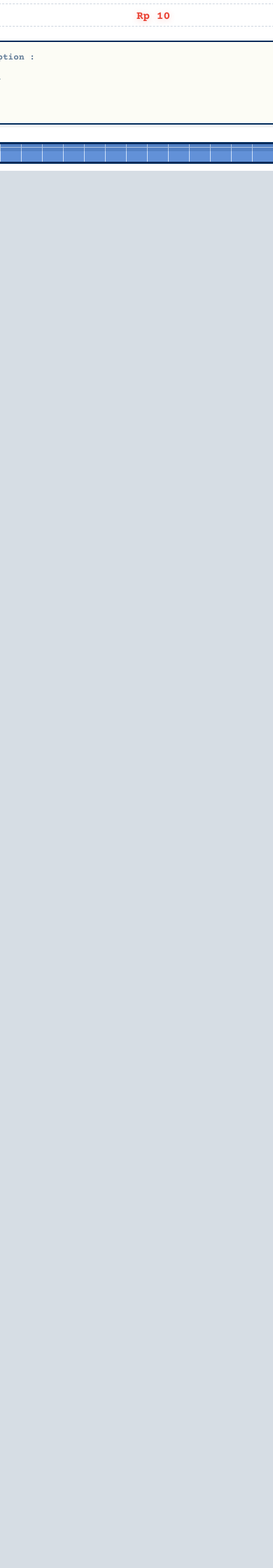
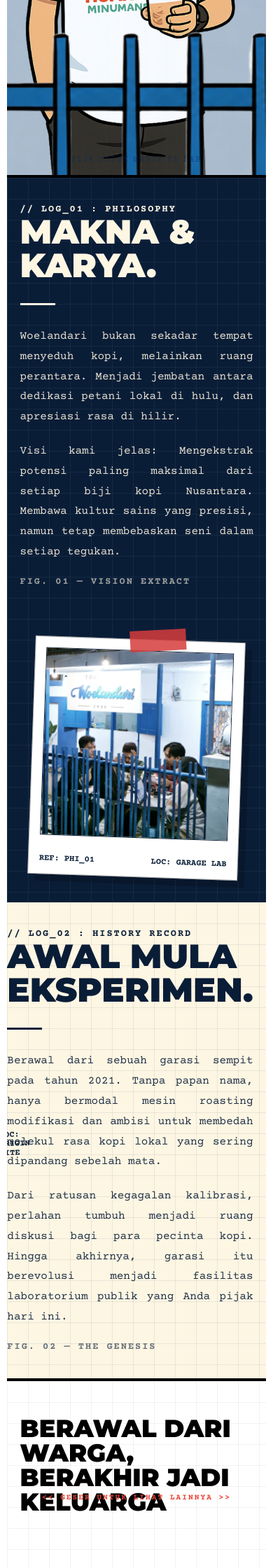
Before and after one commit to AufaDwiash/woelandari_coffeshop, a PHP site: page / in a window 390 px wide. Shown: the part 600-2840 px from the top of the page at 70% size. Before the commit the page ends 844 px from the top, so only its background shows below. Run offline with PHP 8.4, Linux system fonts and the light colour scheme; tables that the repository leaves empty or names only in its code hold one stand-in row (values such as "Sample post"); grey boxes marked "Sample" are stand-in pictures.

Commit message:
sembarang

```diff
--- a/about.php
+++ b/about.php
@@ -1,18 +1,5 @@
-<?php // about.php ?>
-<!DOCTYPE html>
-<html lang="id">
-<head>
-    <meta charset="UTF-8">
-    <meta name="viewport" content="width=device-width, initial-scale=1.0">
-    <title>About - Woelandari Coffee Lab</title>
-    <!-- Import Font yang dipakai di CSS -->
-    <link rel="preconnect" href="https://fonts.googleapis.com">
-    <link href="https://fonts.googleapis.com/css2?family=Courier+Prime:wght@400;700&family=Montserrat:wght@700;900&family=Special+Elite&display=swap" rel="stylesheet">
-    <link rel="stylesheet" href="assets/css/about_style.css?v=<?php echo time(); ?>">
-</head>
-<body>
+<?php // about.php - VERSI BERSIH TANPA TAG HTML/BODY ?>
 
-<!-- SECTION 1: NAVY -->
 <section class="section-navy">
     <div class="dossier-split">
         <div class="split-col text-col">
@@ -36,7 +23,6 @@
         <div class="split-col image-col">
             <div class="pinned-photo tilt-right anim-photo-right">
                 <div class="red-tape"></div>
-                <!-- Ganti src sesuai path foto asli -->
                 <img src="assets/images/gambar-mentahan/about1.jpg" alt="Lab Setup Woelandari">
                 <div class="photo-meta">
                     <span>REF: PHI_01</span>
@@ -47,7 +33,6 @@
     </div>
 </section>
 
-<!-- SECTION 2: CREAM -->
 <section class="section-cream">
     <div class="dossier-split" style="flex-direction: row-reverse;">
         <div class="split-col text-col">
@@ -82,7 +67,6 @@
     </div>
 </section>
 
-<!-- JS: Scroll Animation Trigger -->
 <script>
 document.addEventListener("DOMContentLoaded", () => {
     const observer = new IntersectionObserver((entries) => {
@@ -99,5 +83,3 @@
     });
 });
 </script>
-</body>
-</html>
--- a/assets/css/about_style.css
+++ b/assets/css/about_style.css
@@ -1,5 +1,3 @@
-@import url('https://fonts.googleapis.com/css2?family=Courier+Prime:wght@400;700&family=Montserrat:wght@700;900&family=Special+Elite&display=swap');
-
 :root {
     --ink-navy: #0A1D37;
     --paper-cream: #FDF6E3;
@@ -14,7 +12,7 @@
     box-sizing: border-box;
 }
 
-body {
+#about {
     font-family: 'Courier Prime', monospace;
     overflow-x: hidden;
     background-color: var(--paper-cream);
@@ -66,7 +64,6 @@
         linear-gradient(var(--grid-dark) 1px, transparent 1px),
         linear-gradient(90deg, var(--grid-dark) 1px, transparent 1px);
     background-size: 30px 30px;
-    border-top: 4px solid var(--ink-navy);
 }
 
 /* Utility Colors untuk Teks & Garis */
--- a/assets/css/community_style.css
+++ b/assets/css/community_style.css
@@ -1,147 +1,200 @@
+@import url('https://fonts.googleapis.com/css2?family=Montserrat:wght@400;700;900&family=Courier+Prime:wght@400;700&display=swap');
+
 :root {
     --bg-white: #FFFFFF;
-    --navy-blue: #0F172A; /* Warna Navy Gelap */
+    --navy-blue: #002B5B; /* Samakan dengan Home */
+    --accent-red: #EA4335; /* Samakan dengan Home */
+    --black: #000000;
     --grid-grey: rgba(0, 0, 0, 0.05);
     --grid-light: rgba(255, 255, 255, 0.05);
-    --text-dark: #2A1B18;
-    --text-white: #EFEBE0;
-    --accent: #D35400;
 }
 
-* { margin: 0; padding: 0; box-sizing: border-box; }
-
-body {
-    overflow-x: hidden;
-    background-color: var(--bg-white);
-}
-
-.tuku-style-section {
+#community-section {
     width: 100%;
-    min-height: 100vh;
+    height: 100vh;
     background-color: var(--bg-white);
     background-image:
         linear-gradient(var(--grid-grey) 1px, transparent 1px),
         linear-gradient(90deg, var(--grid-grey) 1px, transparent 1px);
     background-size: 30px 30px;
-    padding-top: 80px;
-    display: flex;
-    flex-direction: column;
-    transition: all 0.6s cubic-bezier(0.4, 0, 0.2, 1);
     position: relative;
+    overflow: hidden;
+    transition: background-color 0.6s cubic-bezier(0.4, 0, 0.2, 1);
 }
 
-.tuku-style-section:hover {
+/* Background hanya berubah jadi Navy jika ada .person-card yang di-hover */
+#community-section:has(.person-card:hover) {
     background-color: var(--navy-blue);
     background-image:
         linear-gradient(var(--grid-light) 1px, transparent 1px),
         linear-gradient(90deg, var(--grid-light) 1px, transparent 1px);
 }
 
-.header-container {
+/* =========================================
+   HEADER (JUDUL KIRI & HINT TENGAH)
+========================================= */
+.header-overlay {
+    position: absolute;
+    top: 50px;
+    left: 0;
+    width: 100%;
     padding: 0 5%;
-    margin-bottom: 30px;
+    z-index: 10;
+    pointer-events: none;
 }
 
 .main-title {
     font-family: 'Montserrat', sans-serif;
     font-weight: 900;
-    font-size: 2.5rem;
-    line-height: 1.1;
-    color: var(--text-dark);
+    font-size: 3.5rem;
+    line-height: 1;
+    text-transform: uppercase;
+    color: var(--black);
     transition: color 0.6s;
 }
 
 .scroll-hint {
     font-family: 'Courier Prime', monospace;
-    font-size: 0.8rem;
-    color: var(--accent);
-    margin-top: 15px;
+    font-size: 0.9rem;
+    font-weight: bold;
+    color: var(--accent-red);
     letter-spacing: 2px;
+    position: absolute;
+    top: 130px;
+    left: 50%;
+    transform: translateX(-50%);
 }
 
-.tuku-style-section:hover .main-title { color: var(--text-white); }
-
-.horizontal-scroll-wrapper {
-    width: 100%;
-    overflow-x: auto;
-    padding: 0 5%;
-    scrollbar-width: none;
+#community-section:has(.person-card:hover) .main-title {
+    color: var(--bg-white);
 }
 
-.horizontal-scroll-wrapper::-webkit-scrollbar { display: none; }
+/* =========================================
+   AREA SCROLL FOTO (ANTI MENUMPUK)
+========================================= */
+.horizontal-scroll-wrapper {
+    position: absolute;
+    bottom: 0;
+    left: 0;
+    width: 100%;
+    height: 100%;
+    overflow-x: auto;
+    overflow-y: hidden;
+    scrollbar-width: none; /* Firefox */
+    z-index: 5;
+}
+.horizontal-scroll-wrapper::-webkit-scrollbar { display: none; } /* Chrome/Safari */
 
 .people-strip {
     display: flex;
-    gap: 40px;
-    width: max-content;
-    align-items: flex-end;
-    padding-bottom: 100px;
+    flex-wrap: nowrap; /* MEMAKSA ELEMEN TETAP DALAM 1 BARIS */
+    width: max-content; /* MEMAKSA WADAH MEMANJANG SESUAI ISI FOTO */
+    height: 100%;
+    align-items: flex-end; /* Semua kaki menapak di garis bawah layar */
+    padding-left: 5vw;
+    gap: -10px; /* Jarak rapat, bisa diubah jika kurang rapat/renggang */
 }
 
-/* --- KARTU ORANG --- */
-.person-card {
-    position: relative;
-    width: 350px;
+.scroll-spacer {
+    width: 15vw; /* Ruang kosong ekstra di kanan saat di-scroll mentok */
     flex-shrink: 0;
 }
 
+/* =========================================
+   KARTU & FOTO KARAKTER
+========================================= */
+.person-card {
+    flex: 0 0 auto; /* Kunci ukuran, tidak boleh mengecil/membesar */
+    height: 70vh; /* Tinggi seragam agar tidak berantakan */
+    position: relative;
+    cursor: pointer;
+}
+
 .person-img {
-    width: 100%;
-    height: auto;
+    height: 100%;
+    width: auto; /* Lebar menyesuaikan tinggi (aspect ratio terjaga) */
+    object-fit: contain;
+    filter: grayscale(100%);
+    transition: all 0.4s ease;
+    position: relative;
+    z-index: 2;
     display: block;
-    filter: grayscale(100%);
-    transition: all 0.5s ease;
-    z-index: 2;
+}
+
+/* EFEK HOVER: Warna nyala & Garis putih (TIDAK TERANGKAT) */
+.person-card:hover .person-img {
+    filter:
+        grayscale(0%)
+        drop-shadow(4px 0px 0px #FFF)
+        drop-shadow(-4px 0px 0px #FFF)
+        drop-shadow(0px 4px 0px #FFF)
+        drop-shadow(0px -4px 0px #FFF);
+    z-index: 10;
+}
+
+/* =========================================
+   KOTAK LABEL NAMA BRUTALIST
+========================================= */
+.person-info {
+    position: absolute;
+    bottom: 50%; /* Muncul tepat di area dada/perut karakter */
+    left: 50%;
+    transform: translateX(-50%) translateY(20px);
+    opacity: 0;
+    transition: opacity 0.3s ease, transform 0.3s ease;
+    pointer-events: none;
+    z-index: 20;
+    width: max-content;
+}
+
+.person-card:hover .person-info {
+    opacity: 1;
+    transform: translateX(-50%) translateY(0);
+}
+
+/* Gaya Kotak Brutalist ala Home */
+.brutalist-badge {
+    background-color: var(--bg-white);
+    border: 2px solid var(--black);
+    padding: 10px 20px;
+    box-shadow: 6px 6px 0 var(--accent-red); /* Bayangan merah */
+    text-align: center;
     position: relative;
 }
 
-.tuku-style-section:hover .person-img {
-    filter: grayscale(0%);
+/* Segitiga Penunjuk ke Bawah */
+.brutalist-badge::after {
+    content: '';
+    position: absolute;
+    bottom: -12px;
+    left: 50%;
+    transform: translateX(-50%);
+    border-width: 12px 12px 0;
+    border-style: solid;
+    border-color: var(--black) transparent transparent transparent;
 }
 
-/* Garis tepi putih (stroke) ala Tuku saat hover foto */
-.person-card:hover .person-img {
-    filter:
-        drop-shadow(5px 0px 0px #FFF)
-        drop-shadow(-5px 0px 0px #FFF)
-        drop-shadow(0px 5px 0px #FFF)
-        drop-shadow(0px -5px 0px #FFF);
-    transform: translateY(-20px) scale(1.05);
-    z-index: 10;
+.brutalist-badge .role {
+    display: block;
+    font-family: 'Courier Prime', monospace;
+    font-size: 0.75rem;
+    font-weight: 700;
+    color: var(--black);
+    margin-bottom: 4px;
+    letter-spacing: 1px;
 }
 
-/* --- INFO POPUP (Orang ini di bagian apa) --- */
-.person-info {
-    position: absolute;
-    bottom: -60px;
-    left: 0;
-    width: 100%;
-    opacity: 0;
-    transform: translateY(20px);
-    transition: all 0.4s ease;
-    text-align: center;
-    pointer-events: none; /* Agar tidak mengganggu kursor */
+.brutalist-badge .name {
+    display: block;
+    font-family: 'Montserrat', sans-serif; /* FONT LEBIH JELAS */
+    font-size: 1.3rem;
+    font-weight: 900;
+    color: var(--black);
 }
 
-/* Munculkan info saat foto di-hover */
-.person-card:hover .person-info {
-    opacity: 1;
-    transform: translateY(0);
+/* Responsif Layar HP */
+@media (max-width: 768px) {
+    .main-title { font-size: 2.2rem; }
+    .scroll-hint { top: 110px; font-size: 0.7rem; width: 100%; text-align: center; }
+    .person-card { height: 60vh; }
 }
-
-.role-tag {
-    font-family: 'Courier Prime', monospace;
-    background: var(--accent);
-    color: white;
-    padding: 4px 12px;
-    font-size: 0.75rem;
-    font-weight: bold;
-}
-
-.name-tag {
-    font-family: 'Special Elite', cursive;
-    font-size: 1.5rem;
-    color: #FFF;
-    margin-top: 10px;
-    text-shadow: 2px 2px 0px var(--navy-blue);
-}
--- a/assets/css/home_style.css
+++ b/assets/css/home_style.css
@@ -1,5 +1,3 @@
-@import url('https://fonts.googleapis.com/css2?family=Montserrat:wght@400;700&family=Special+Elite&family=Caveat:wght@700&display=swap');
-
 :root {
     --navy: #002B5B;
     --red: #EA4335;
@@ -11,20 +9,22 @@
 
 * { margin: 0; padding: 0; box-sizing: border-box; }
 
-body {
+/* GANTI BODY MENJADI #home */
+#home {
     font-family: 'Montserrat', sans-serif;
     background-color: var(--cream);
     background-image: linear-gradient(var(--grid-color) 1px, transparent 1px),
                       linear-gradient(90deg, var(--grid-color) 1px, transparent 1px);
     background-size: 40px 40px;
-    overflow: hidden;
     height: 100vh;
-    width: 100vw;
+    width: 100%; /* Ganti 100vw jadi 100% agar tidak lari ke kiri */
+    overflow: hidden; /* Mengunci karakter di home saja */
+    position: relative;
 }
 
 .interactive-scene {
     position: relative;
-    width: 100vw;
+    width: 100%; /* Ganti 100vw jadi 100% */
     height: 100vh;
     display: flex;
     justify-content: center;
@@ -45,7 +45,6 @@
 .layer-bg { z-index: 1; }
 .layer-pagar { z-index: 10; }
 
-/* GRUP KARAKTER */
 .character-group {
     position: absolute;
     bottom: 0%;
@@ -56,10 +55,9 @@
     flex-direction: column;
     align-items: center;
     pointer-events: none;
-    will-change: transform; /* Optimasi hardware acceleration */
+    will-change: transform;
 }
 
-/* Aktif hanya saat mouse keluar layar */
 .character-group.smooth-reset {
     transition: transform 0.4s cubic-bezier(0.25, 1, 0.5, 1);
 }
@@ -70,7 +68,6 @@
     object-fit: contain;
 }
 
-/* DIALOG BRUTALIST */
 .lab-note {
     background: var(--white);
     color: var(--black);
--- a/assets/css/menu_style.css
+++ b/assets/css/menu_style.css
@@ -13,7 +13,7 @@
 /* Menjaga layar tidak geser saat pindah menu */
 html { overflow-y: scroll; }
 
-body {
+#menu {
     position: relative;
     font-family: 'Courier Prime', monospace;
     background-color: var(--bg-color);
--- a/community.php
+++ b/community.php
@@ -1,20 +1,11 @@
-<?php include "config/koneksi.php"; ?>
+<?php
+// Pastikan koneksi sudah benar
+include "config/koneksi.php";
+?>
 
-<!DOCTYPE html>
-<html lang="id">
-<head>
-    <meta charset="UTF-8">
-    <meta name="viewport" content="width=device-width, initial-scale=1.0">
-    <title>The Collective - Woelandari</title>
+<section id="community-section" class="tuku-style-section">
 
-    <link href="https://fonts.googleapis.com/css2?family=Special+Elite&family=Courier+Prime:wght@400;700&family=Montserrat:wght@700;900&display=swap" rel="stylesheet">
-    <link rel="stylesheet" href="assets/css/community_style.css">
-</head>
-<body>
-
-    <section class="tuku-style-section">
-
-        <div class="header-container">
+    <div class="header-overlay">
         <h2 class="main-title">BERAWAL DARI WARGA,<br>BERAKHIR JADI KELUARGA</h2>
         <p class="scroll-hint"> << GESER UNTUK LIHAT LAINNYA >> </p>
     </div>
@@ -31,8 +22,10 @@
                     <img src="assets/images/community/<?php echo $row['image']; ?>" alt="<?php echo $row['name']; ?>" class="person-img">
 
                     <div class="person-info">
-                            <span class="role-tag">// <?php echo strtoupper($row['role']); ?></span>
-                            <h3 class="name-tag"><?php echo $row['name']; ?></h3>
+                        <div class="brutalist-badge">
+                            <span class="role"><?php echo strtoupper($row['role']); ?></span>
+                            <span class="name"><?php echo $row['name']; ?></span>
+                        </div>
                     </div>
                 </div>
             <?php
@@ -40,10 +33,7 @@
             endif;
             ?>
 
+            <div class="scroll-spacer"></div>
         </div>
     </div>
-
 </section>
-
-</body>
-</html>
--- a/home.php
+++ b/home.php
@@ -1,14 +1,5 @@
-<!DOCTYPE html>
-<html lang="id">
-<head>
-    <meta charset="UTF-8">
-    <meta name="viewport" content="width=device-width, initial-scale=1.0">
-    <title>Woelandari Coffee Lab</title>
-    <link rel="stylesheet" href="assets/css/home_style.css?v=<?php echo time(); ?>">
-</head>
-<body>
-
-    <div class="interactive-scene" id="scene" onclick="window.location.href='menu.php'">
+<section id="home">
+<div class="interactive-scene" id="scene" onclick="document.getElementById('about').scrollIntoView({behavior: 'smooth'})">
 
     <img src="assets/images/background/layer1.png" class="layer layer-bg">
 
@@ -21,10 +12,12 @@
 
     <img src="assets/images/background/layer2.png" class="layer layer-pagar">
 
-        <div class="click-hint">KLIK DI MANA SAJA UNTUK MASUK</div>
+    <div class="click-hint">KLIK UNTUK MASUK KE LAB</div>
 </div>
 
 <script>
+    // Bungkus script dengan fungsi agar tidak bentrok dengan script halaman lain
+    (function() {
         const scene = document.getElementById('scene');
         const charGroup = document.getElementById('characterGroup');
         const charImg = document.getElementById('charImg');
@@ -37,7 +30,6 @@
             kanan: 'assets/images/background/kanan.png'
         };
 
-        // PRELOAD: Agar tidak ada kedipan saat ganti pose
         Object.values(assets).forEach(src => {
             const img = new Image();
             img.src = src;
@@ -59,28 +51,18 @@
         }
 
         scene.addEventListener('mousemove', (e) => {
-            // Hapus transisi agar gerakan 1:1 tanpa delay
             charGroup.classList.remove('smooth-reset');
-
             const x = e.clientX;
             const width = window.innerWidth;
 
-            // Pergerakan karakter (sliding)
             const moveX = (x / width - 0.5) * 85;
             charGroup.style.transform = `translateX(calc(-50% + ${moveX}vw))`;
 
-            // DETEKSI ZONA (Sangat Agresif)
-            // Tengah dibuat sangat sempit (hanya 4% layar) agar cepat menoleh
             let newPose;
-            if (x < width * 0.48) {
-                newPose = "kiri";
-            } else if (x > width * 0.52) {
-                newPose = "kanan";
-            } else {
-                newPose = "depan";
-            }
+            if (x < width * 0.48) { newPose = "kiri"; }
+            else if (x > width * 0.52) { newPose = "kanan"; }
+            else { newPose = "depan"; }
 
-            // Ganti pose secara instan
             if (newPose !== currentPose) {
                 currentPose = newPose;
                 charImg.src = assets[currentPose];
@@ -93,7 +75,6 @@
                 }
             }
 
-            // LOGIKA INSTANT IDLE (150ms)
             clearTimeout(idleTimer);
             idleTimer = setTimeout(() => {
                 if (currentPose !== "depan") {
@@ -102,7 +83,7 @@
                     displayText.innerText = getRandomMsg();
                     bubble.classList.add('show');
                 }
-            }, 150); // Kecepatan respon berhenti
+            }, 150);
         });
 
         scene.addEventListener('mouseleave', () => {
@@ -113,6 +94,6 @@
             bubble.classList.remove('show');
             currentPose = "depan";
         });
+    })();
 </script>
-</body>
-</html>
+</section>
--- a/index.php
+++ b/index.php
@@ -1,23 +1,52 @@
 <!DOCTYPE html>
 <html lang="id">
 <head>
+    <meta charset="UTF-8">
+    <meta name="viewport" content="width=device-width, initial-scale=1.0">
+    <title>Woelandari Coffee Lab</title>
+
+    <link rel="preconnect" href="https://fonts.googleapis.com">
+    <link rel="preconnect" href="https://fonts.gstatic.com" crossorigin>
+    <link href="https://fonts.googleapis.com/css2?family=Caveat:wght@700&family=Courier+Prime:wght@400;700&family=Montserrat:wght@400;700;900&family=Special+Elite&display=swap" rel="stylesheet">
+
+    <link rel="stylesheet" href="assets/css/home_style.css?v=<?php echo time(); ?>">
+    <link rel="stylesheet" href="assets/css/about_style.css?v=<?php echo time(); ?>">
+    <link rel="stylesheet" href="assets/css/menu_style.css?v=<?php echo time(); ?>">
+    <link rel="stylesheet" href="assets/css/community_style.css?v=<?php echo time(); ?>">
+
     <style>
     html { scroll-behavior: smooth; }
+
+    /* Hanya targetkan pembungkus halaman utama */
+    .main-page {
+        border-bottom: 4px solid #000000; /* Garis hitam tegas */
+        position: relative;
+        display: block;
+        width: 100%;
+    }
+
+    /* Hilangkan garis di section paling bawah (Menu) */
+    .main-page:last-of-type {
+        border-bottom: none;
+    }
 </style>
+
 </head>
     <body>
 
+        <section id="home" class="main-page">
             <?php include 'home.php'; ?>
+        </section>
 
-    <section id="about">
+        <section id="about" class="main-page">
             <?php include 'about.php'; ?>
         </section>
 
-    <section id="community">
+        <section id="community" class="main-page">
             <?php include 'community.php'; ?>
         </section>
 
-    <section id="menu">
+        <section id="menu" class="main-page">
             <?php include 'menu.php'; ?>
         </section>
 
```
Lines whose indentation alone changed are shown as unchanged.
